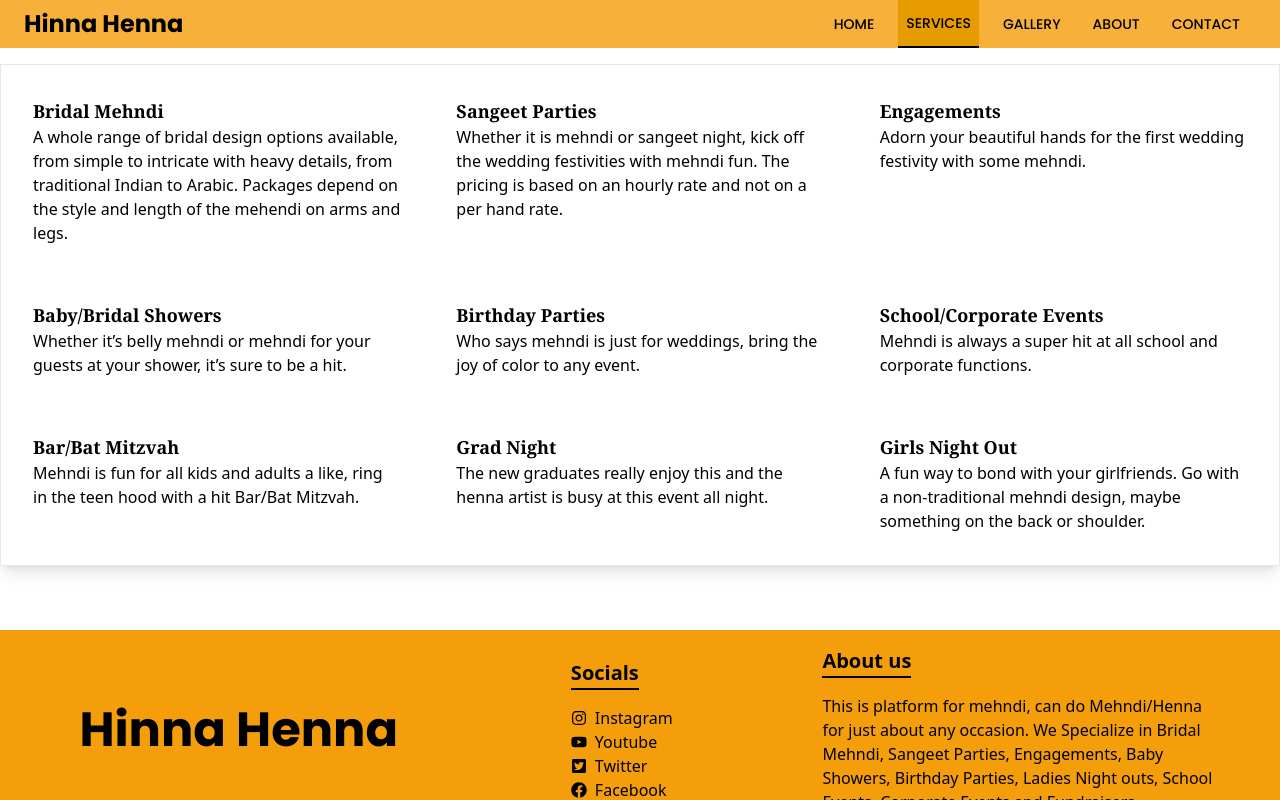
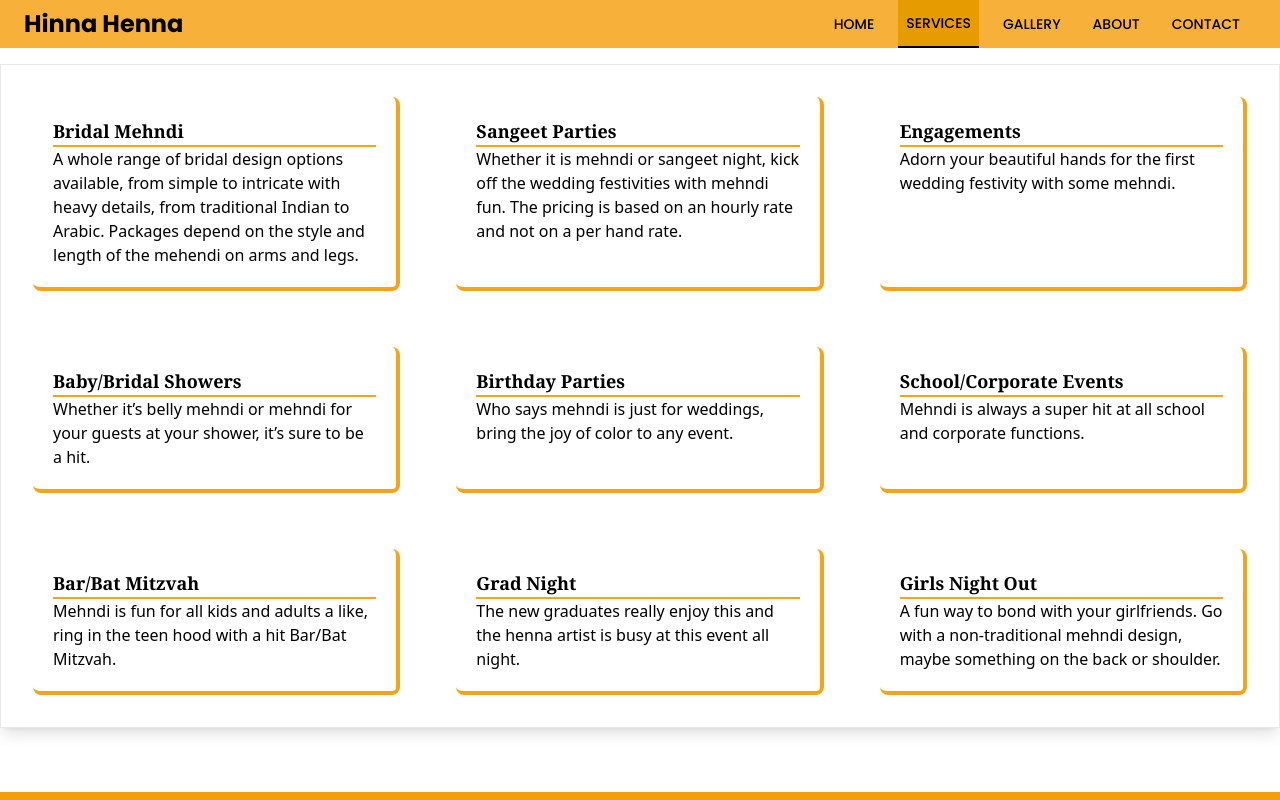
Before and after one commit to MitAbhay/hinna-henna, a Next.js app: page /services in a window 1280 px wide. Shown: the top 800 px of the page. Built offline with nearby package versions, Linux system fonts and the light colour scheme.

Commit message:
Improved services page

```diff
--- a/pages/services.tsx
+++ b/pages/services.tsx
@@ -4,8 +4,8 @@ export default function services() {
   return (
     <div>
       <div className="lg:grid lg:grid-cols-3 max-w-7xl mx-auto my-16 lg:gap-14 border shadow-lg p-8 space-y-8 lg:space-y-0">
-        <div>
-          <p className="text-lg font-serif font-bold">Bridal Mehndi</p>
+        <div className="border-[#f59f0bf0] border-b-4 border-r-4 hover:shadow-[-10px_-10px_15px_-3px_rgba(0,0,0,0.1)] hover:shadow-amber-500/50 rounded-lg p-5 transform duration-500 hover:-translate-y-1">
+          <p className="text-lg font-serif font-bold border-[#f59f0bf0] border-b-2">Bridal Mehndi</p>
           <p>
             A whole range of bridal design options available, from simple to
             intricate with heavy details, from traditional Indian to Arabic.
@@ -13,59 +13,59 @@ export default function services() {
             legs.
           </p>
         </div>
-        <div>
-          <p className="text-lg font-serif font-bold">Sangeet Parties</p>
+        <div className="border-[#f59f0bf0] border-b-4 border-r-4 hover:shadow-[-10px_-10px_15px_-3px_rgba(0,0,0,0.1)] hover:shadow-amber-500/50 rounded-lg p-5 transform duration-500 hover:-translate-y-1">
+          <p className="text-lg font-serif font-bold border-[#f59f0bf0] border-b-2">Sangeet Parties</p>
           <p>
             Whether it is mehndi or sangeet night, kick off the wedding
             festivities with mehndi fun. The pricing is based on an hourly rate
             and not on a per hand rate.
           </p>
         </div>
-        <div>
-          <p className="text-lg font-serif font-bold">Engagements</p>
+        <div className="border-[#f59f0bf0] border-b-4 border-r-4 hover:shadow-[-10px_-10px_15px_-3px_rgba(0,0,0,0.1)] hover:shadow-amber-500/50 rounded-lg p-5 transform duration-500 hover:-translate-y-1">
+          <p className="text-lg font-serif font-bold border-[#f59f0bf0] border-b-2">Engagements</p>
           <p>
             Adorn your beautiful hands for the first wedding festivity with some
             mehndi.
           </p>
         </div>
-        <div>
-          <p className="text-lg font-serif font-bold">Baby/Bridal Showers</p>
+        <div className="border-[#f59f0bf0] border-b-4 border-r-4 hover:shadow-[-10px_-10px_15px_-3px_rgba(0,0,0,0.1)] hover:shadow-amber-500/50 rounded-lg p-5 transform duration-500 hover:-translate-y-1">
+          <p className="text-lg font-serif font-bold border-[#f59f0bf0] border-b-2">Baby/Bridal Showers</p>
           <p>
             Whether it’s belly mehndi or mehndi for your guests at your shower,
             it’s sure to be a hit.
           </p>
         </div>
-        <div>
-          <p className="text-lg font-serif font-bold">Birthday Parties</p>
+        <div  className="border-[#f59f0bf0] border-b-4 border-r-4 hover:shadow-[-10px_-10px_15px_-3px_rgba(0,0,0,0.1)] hover:shadow-amber-500/50 rounded-lg p-5 transform duration-500 hover:-translate-y-1">
+          <p className="text-lg font-serif font-bold border-[#f59f0bf0] border-b-2">Birthday Parties</p>
           <p>
             Who says mehndi is just for weddings, bring the joy of color to any
             event.
           </p>
         </div>
-        <div>
-          <p className="text-lg font-serif font-bold">
+        <div className="border-[#f59f0bf0] border-b-4 border-r-4 hover:shadow-[-10px_-10px_15px_-3px_rgba(0,0,0,0.1)] hover:shadow-amber-500/50 rounded-lg p-5 transform duration-500 hover:-translate-y-1">
+          <p className="text-lg font-serif font-bold border-[#f59f0bf0] border-b-2">
             School/Corporate Events
           </p>
           <p>
             Mehndi is always a super hit at all school and corporate functions.
           </p>
         </div>
-        <div>
-          <p className="text-lg font-serif font-bold">Bar/Bat Mitzvah</p>
+        <div className="border-[#f59f0bf0] border-b-4 border-r-4 hover:shadow-[-10px_-10px_15px_-3px_rgba(0,0,0,0.1)] hover:shadow-amber-500/50 rounded-lg p-5 transform duration-500 hover:-translate-y-1">
+          <p className="text-lg font-serif font-bold border-[#f59f0bf0] border-b-2">Bar/Bat Mitzvah</p>
           <p>
             Mehndi is fun for all kids and adults a like, ring in the teen hood
             with a hit Bar/Bat Mitzvah.
           </p>
         </div>
-        <div>
-          <p className="text-lg font-serif font-bold">Grad Night</p>
+        <div className="border-[#f59f0bf0] border-b-4 border-r-4 hover:shadow-[-10px_-10px_15px_-3px_rgba(0,0,0,0.1)] hover:shadow-amber-500/50 rounded-lg p-5 transform duration-500 hover:-translate-y-1">
+          <p className="text-lg font-serif font-bold border-[#f59f0bf0] border-b-2">Grad Night</p>
           <p>
             The new graduates really enjoy this and the henna artist is busy at
             this event all night.
           </p>
         </div>
-        <div>
-          <p className="text-lg font-serif font-bold">Girls Night Out</p>
+        <div className="border-[#f59f0bf0] border-b-4 border-r-4 hover:shadow-[-10px_-10px_15px_-3px_rgba(0,0,0,0.1)] hover:shadow-amber-500/50 rounded-lg p-5 transform duration-500 hover:-translate-y-1">
+          <p className="text-lg font-serif font-bold border-[#f59f0bf0] border-b-2">Girls Night Out</p>
           <p>
             A fun way to bond with your girlfriends. Go with a non-traditional
             mehndi design, maybe something on the back or shoulder.
```
